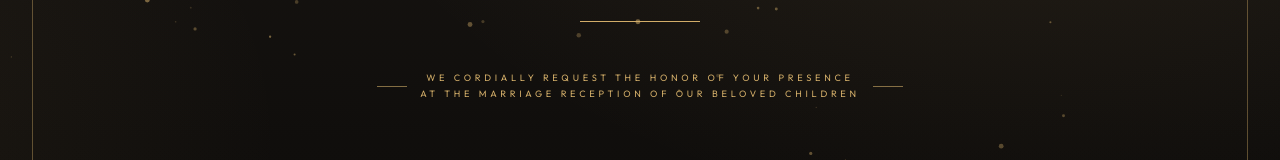
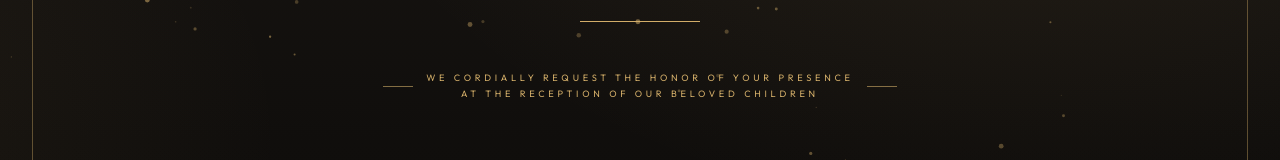
Before and after one commit to sinan-prvt/Raeza-Ashwin-Wedding, a React (Vite) app in the folder wedding-app/: page / in a window 1280 px wide. Both pictures are taken after a click on the element 640 px from the left and 400 px from the top of the page. Shown: the part 179-339 px from the top of the page. Built offline with nearby package versions, Linux system fonts and the light colour scheme.

Commit message:
Update wording to simply RECEPTION

```diff
--- a/wedding-app/src/App.jsx
+++ b/wedding-app/src/App.jsx
@@ -150,7 +150,7 @@ function App() {
 
           <p className={`eyebrow fade-in-up delay-3 ${isOpen ? 'is-visible' : ''}`} style={{ lineHeight: '1.8', marginBottom: '2rem' }}>
             WE CORDIALLY REQUEST THE HONOR OF YOUR PRESENCE<br />
-            AT THE MARRIAGE RECEPTION OF OUR BELOVED CHILDREN
+            AT THE RECEPTION OF OUR BELOVED CHILDREN
           </p>
 
           <div className={`couple-section fade-in-up delay-5 ${isOpen ? 'is-visible' : ''}`}>
```
